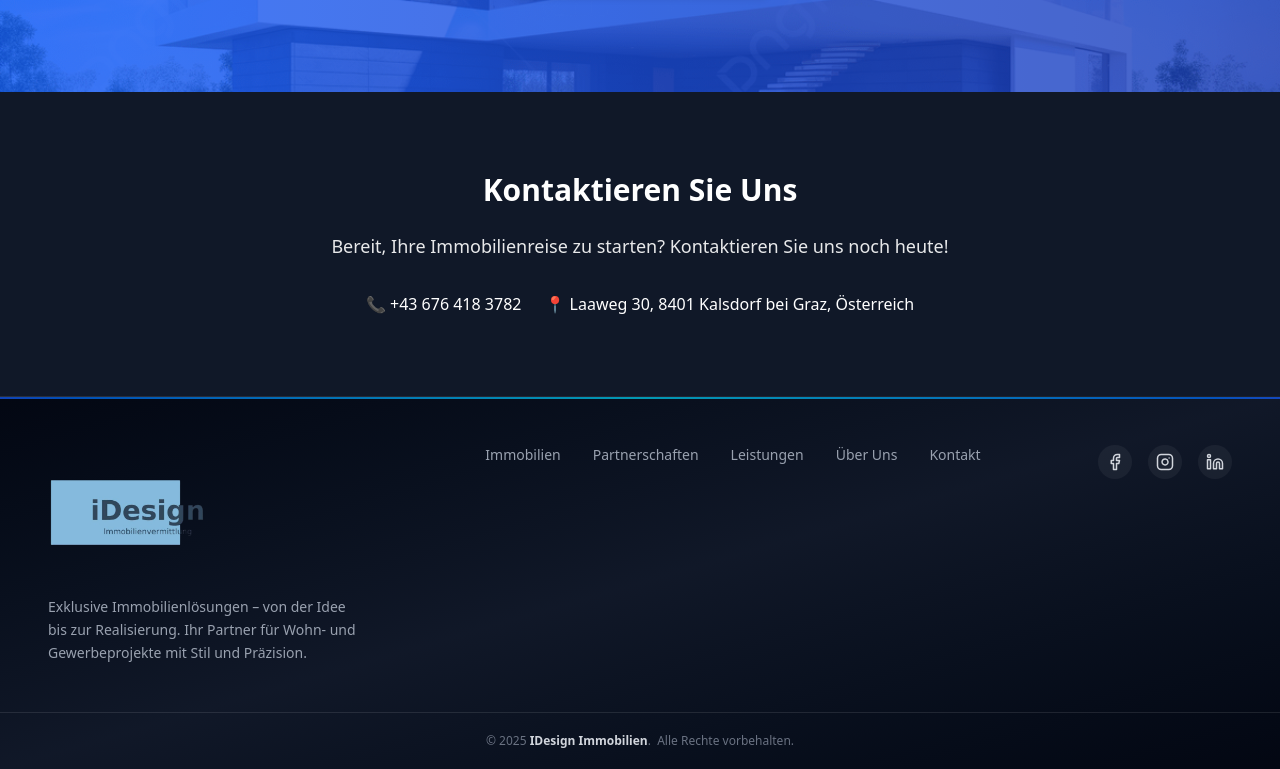
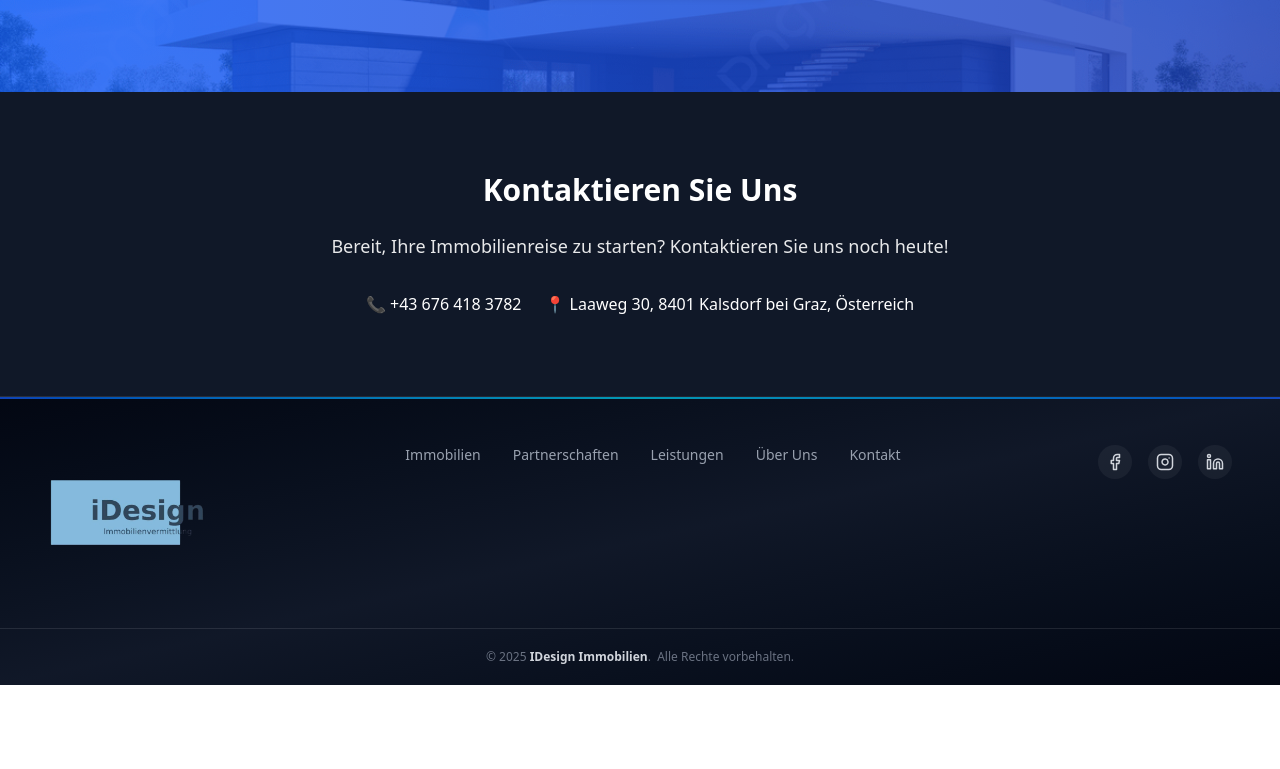
Before and after one commit to ziad0abdelhamid/idesign-immobilien, a Next.js app: page / in a window 1280 px wide. Shown: the part 1100-1869 px from the top of the page. After the commit the page ends 1785 px from the top, so only its background shows below. Built offline with nearby package versions, Linux system fonts and the light colour scheme.

Commit message:
text edit

```diff
--- a/components/footer.tsx
+++ b/components/footer.tsx
@@ -25,10 +25,7 @@ export default function Footer() {
           priority
         />
       </Link>
-      <p className="text-sm text-gray-400 max-w-xs leading-relaxed">
-        Exklusive Immobilienlösungen – von der Idee bis zur Realisierung.
-        Ihr Partner für Wohn- und Gewerbeprojekte mit Stil und Präzision.
-      </p>
+
     </div>
 
     {/* Navigation */}
```
